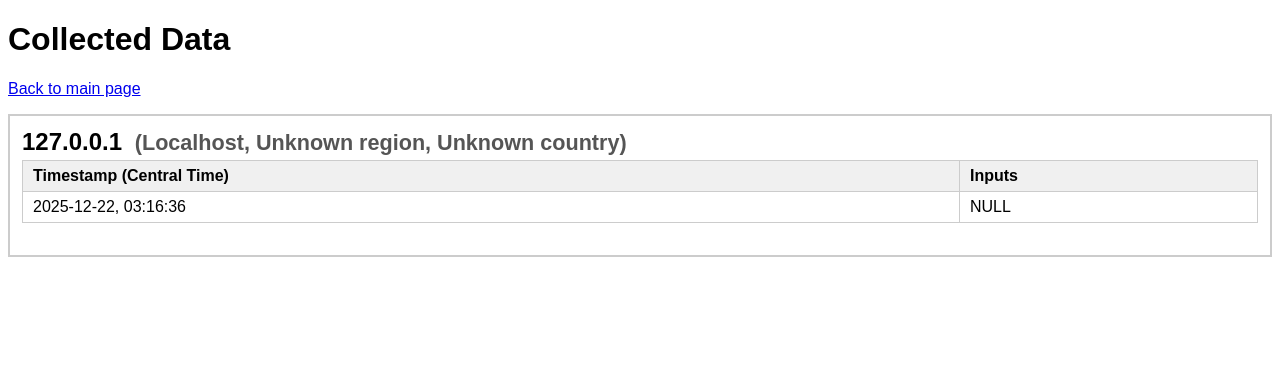
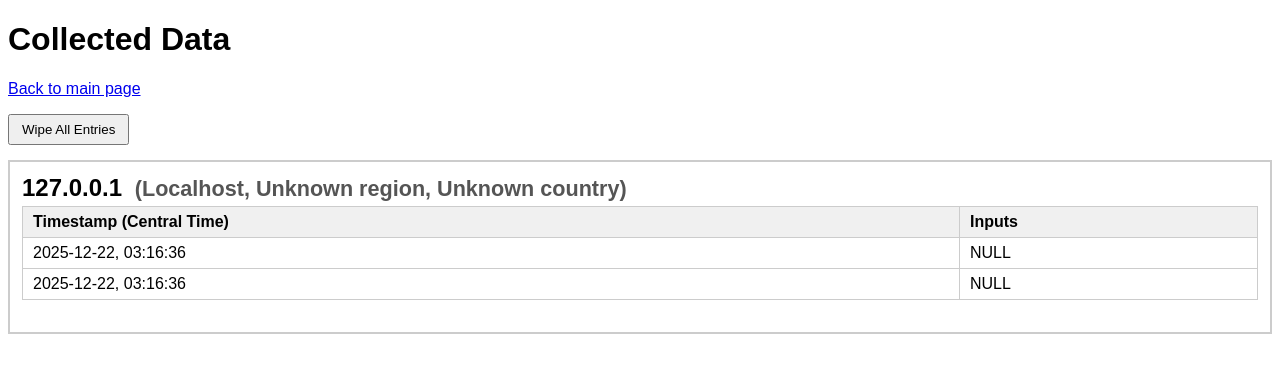
Before and after one commit to cbmckinstry/Pre-Clustering1, a Flask app: page /data in a window 1280 px wide. Shown: the top 373 px of the page. Run offline with Flask 3, Linux system fonts and the light colour scheme; the visitor is signed in with stand-in values (Sample User, id 1).

Commit message:
Wipe entries

```diff
--- a/app.py
+++ b/app.py
@@ -333,6 +333,20 @@
     entries = list(reversed(log_get_all()))  # newest first
     return render_template("data.html", entries=entries)
 
+@app.route("/wipe_data", methods=["POST"])
+def wipe_data():
+    if not session.get("data_admin"):
+        return redirect(url_for("data_login"))
+
+    r = _get_redis()
+    if r:
+        r.delete("data_log_v2")   # removes all logged entries in Redis
+    else:
+        DATA_LOG.clear()         # in-memory fallback
+
+    return redirect(url_for("data_view"))
+
+
 
 if __name__ == "__main__":
     app.run()
--- a/templates/data.html
+++ b/templates/data.html
@@ -32,6 +32,14 @@
 
 <h1>Collected Data</h1>
 <p><a href="{{ url_for('index') }}">Back to main page</a></p>
+
+<form action="{{ url_for('wipe_data') }}" method="POST"
+      onsubmit="return confirm('Are you sure you want to delete ALL entries? This cannot be undone.');">
+    <button type="submit" style="margin-bottom: 15px; padding: 6px 12px;">
+        Wipe All Entries
+    </button>
+</form>
+
 
 {% if entries %}
 
```
